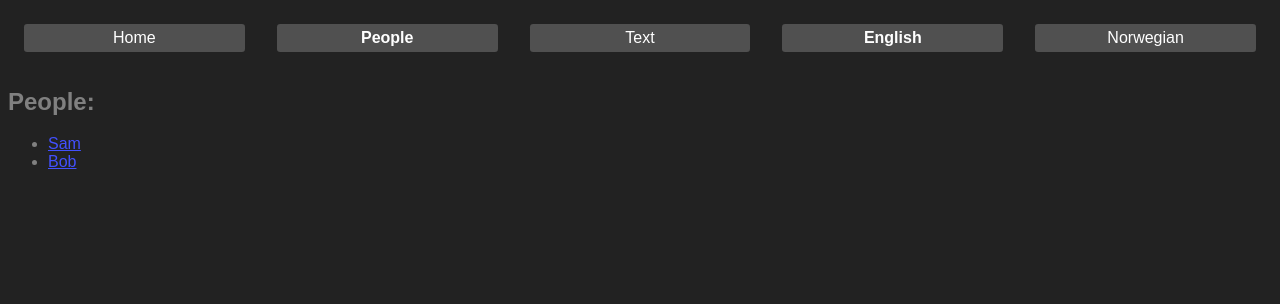
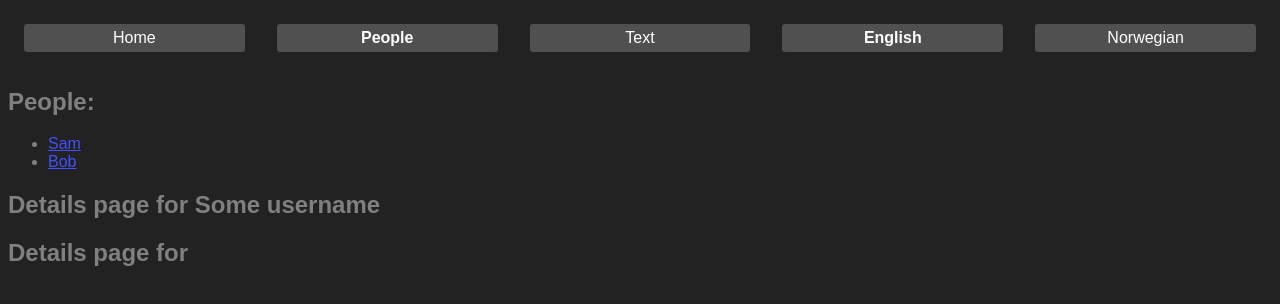
Before and after one commit to xec/react-lang-route, a React (Vite) app: page /en-gb/person in a window 1280 px wide. Shown: the top 304 px of the page. Built offline with nearby package versions, Linux system fonts and the light colour scheme.

Commit message:
testing proptypes

```diff
--- a/package.json
+++ b/package.json
@@ -20,6 +20,7 @@
     "react-i18next": "^11.2.6"
   },
   "devDependencies": {
+    "prop-types": "^15.7.2",
     "standard": "^14.3.1"
   }
 }
--- a/src/components/App.jsx
+++ b/src/components/App.jsx
@@ -1,4 +1,5 @@
 import React, { useEffect } from 'react'
+import PropTypes from 'prop-types'
 import { Router, Redirect, navigate } from '@reach/router'
 import { useTranslation } from 'react-i18next'
 import { defaultLang, replaceLang, supportedLangs } from '../lib/lang'
@@ -46,6 +47,10 @@ function Root ({ lang, children, location }) {
   )
 }
 
+Root.propTypes = {
+  lang: PropTypes.string
+}
+
 const Home = () => {
   const { t } = useTranslation()
   return <h2>{t('Home')}</h2>
--- a/src/components/Nav.jsx
+++ b/src/components/Nav.jsx
@@ -1,4 +1,5 @@
 import React from 'react'
+import PropTypes from 'prop-types'
 import { Link } from '@reach/router'
 import { useTranslation } from 'react-i18next'
 import { replaceLang } from '../lib/lang'
@@ -16,3 +17,7 @@ export default function Nav ({ currentUrl }) {
     </nav>
   )
 }
+
+Nav.propTypes = {
+  currentUrl: PropTypes.string.isRequired
+}
--- a/src/components/Person.jsx
+++ b/src/components/Person.jsx
@@ -1,8 +1,9 @@
 import React from 'react'
+import PropTypes from 'prop-types'
 import { Router, Link } from '@reach/router'
 import { useTranslation } from 'react-i18next'
 
-export default function PersonPage () {
+function PersonPage () {
   return (
     <Router>
       <PersonIndex path='/' />
@@ -11,7 +12,7 @@ export default function PersonPage () {
   )
 }
 
-const PersonIndex = () => {
+function PersonIndex () {
   const { t } = useTranslation()
   return (
     <div>
@@ -20,11 +21,15 @@ const PersonIndex = () => {
         <li><Link to='sam'>Sam</Link></li>
         <li><Link to='bob'>Bob</Link></li>
       </ul>
+      {/* should be fine */}
+      <Person username='Some username' />
+      {/* should throw error mecause username is missing */}
+      <Person />
     </div>
   )
 }
 
-const Person = ({ username }) => {
+function Person ({ username }) {
   const { t } = useTranslation()
   return (
     <div>
@@ -32,3 +37,8 @@ const Person = ({ username }) => {
     </div>
   )
 }
+Person.propTypes = {
+  username: PropTypes.string.isRequired
+}
+
+export { PersonPage as default, PersonIndex, Person }
--- a/src/index.js
+++ b/src/index.js
@@ -2,7 +2,7 @@ import React from 'react'
 import ReactDOM from 'react-dom'
 import App from './components/App'
 import '../public/css/main.css'
-import './i18next'
+import './lib/i18next'
 
 ReactDOM.render(
   <App />,
--- a/src/i18next.js
+++ b/src/lib/i18next.js
@@ -1,7 +1,7 @@
 import i18n from 'i18next'
 import { initReactI18next } from 'react-i18next'
-import enUS from '../public/locales/en_us.json'
-import nbNO from '../public/locales/nb_no.json'
+import enUS from '../../public/locales/en_us.json'
+import nbNO from '../../public/locales/nb_no.json'
 
 // i18n Manager seems like a solid free cross-platform desktop app for handling translations
 // https://electronjs.org/apps/i18n-manager
@@ -13,7 +13,7 @@ i18n
       en: { translation: enUS },
       nb: { translation: nbNO }
     },
-    // lng: 'en-us', // should theoretically always be overridden by url
+    lng: 'en-us', // should theoretically always be overridden by url
     // keySeparator: false, // we do not use keys in form messages.welcome
     interpolation: {
       escapeValue: false // react already safes from xss
--- a/src/lib/lang.js
+++ b/src/lib/lang.js
@@ -8,8 +8,4 @@ const defaultLang = supportedLangs[0]
 // replaceLang('/whatever/path/string', 'nb-no') // '/nb-no/path/string'
 const replaceLang = (url, lang) => url.replace(/^\/[^/]*/, '/' + lang)
 
-export {
-  defaultLang,
-  supportedLangs,
-  replaceLang
-}
+export { defaultLang, supportedLangs, replaceLang }
```
